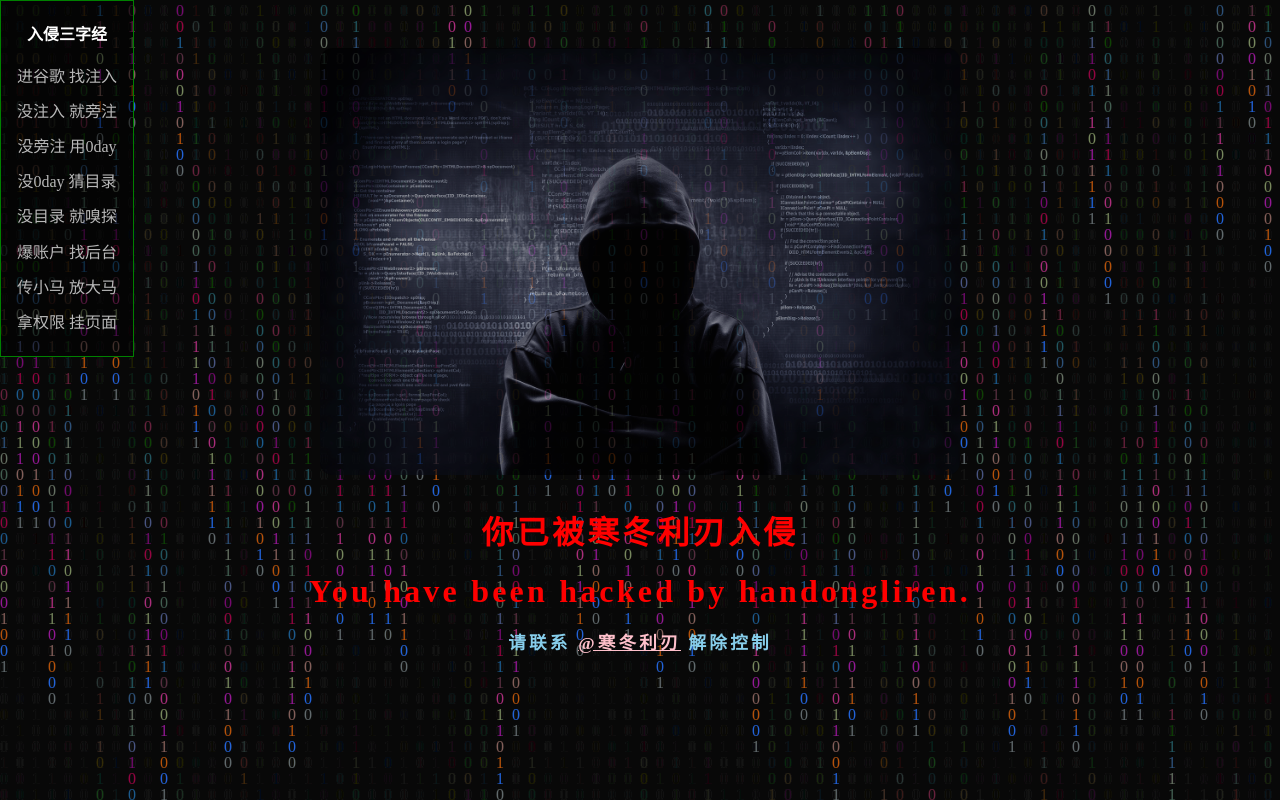
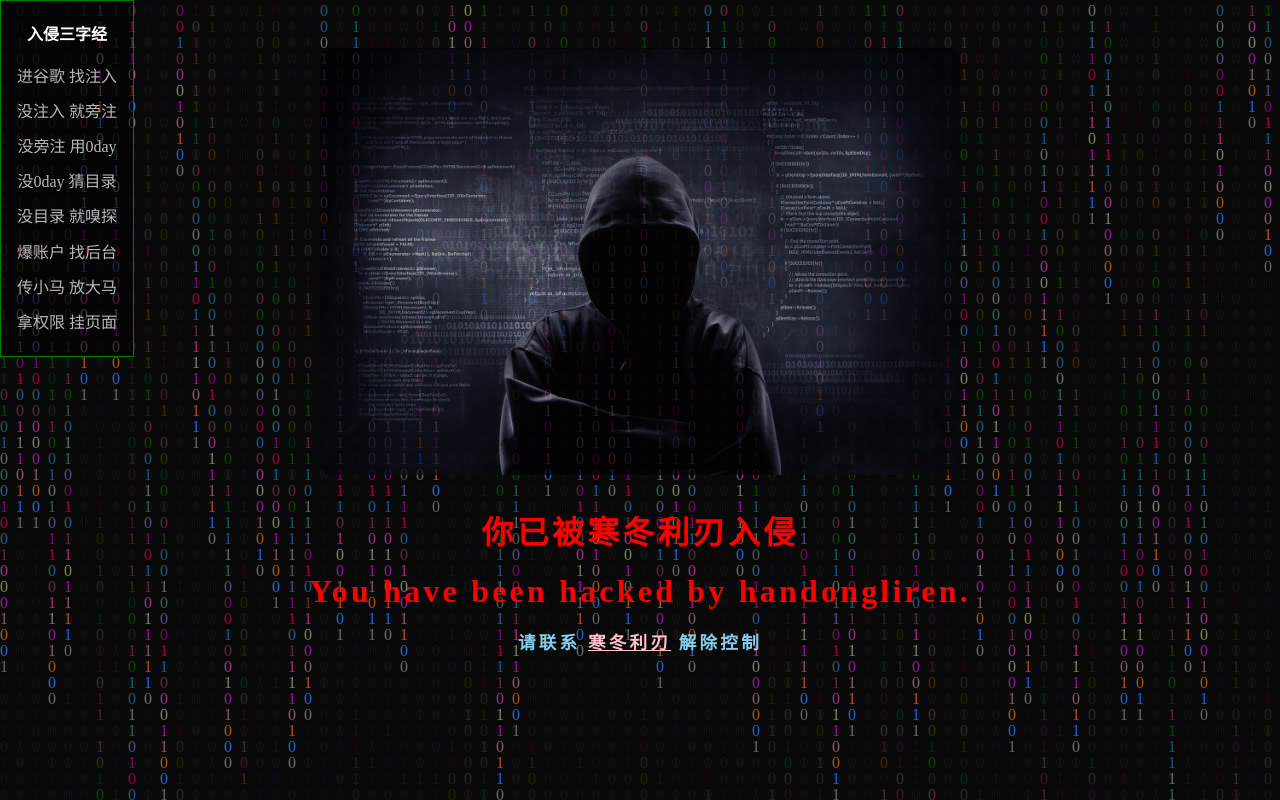
Before and after one commit to hhd2009/hacker, a plain HTML site: page index.html in a window 1280 px wide. Drawn offline with Linux system fonts and the light colour scheme.

Commit message:
Update index.html

```diff
--- a/index.html
+++ b/index.html
@@ -16,7 +16,7 @@
             <div>
                 <h3>你已被寒冬利刃入侵</h3>
 	<h3>You have been hacked by handongliren.</h3>
-                <p style="color: skyblue; font-weight: bold;">请联系 <a href="http://wpa.qq.com/msgrd?v=3&uin=1079489986&site=qq&menu=yes" target="_blank" rel="noopener noreferrer" style="color: pink;">@寒冬利刃</a> 解除控制</p>
+                <p style="color: skyblue; font-weight: bold;">请联系 <a href="mailto:1079489986@qq.com" target="_blank" rel="noopener noreferrer" style="color: pink;">寒冬利刃</a> 解除控制</p>
             </div>
         </section>
         <ul>
```
